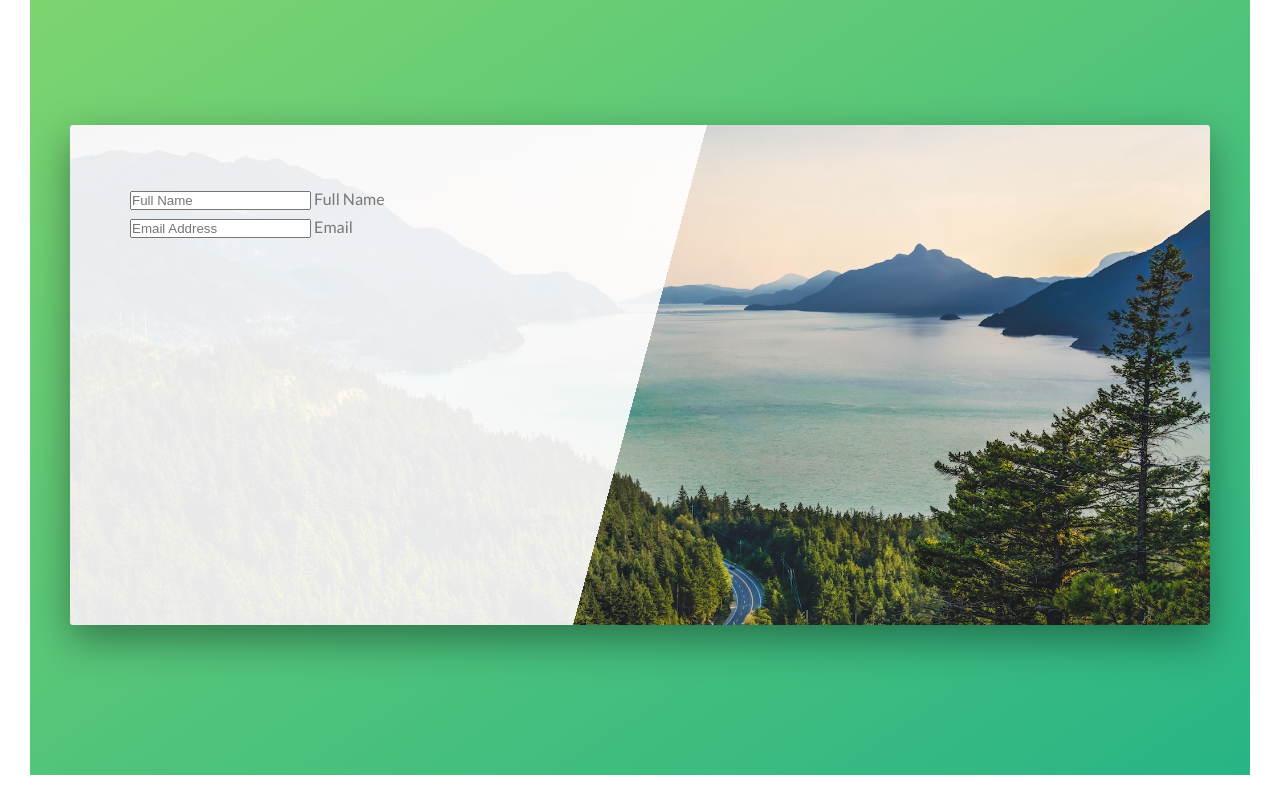
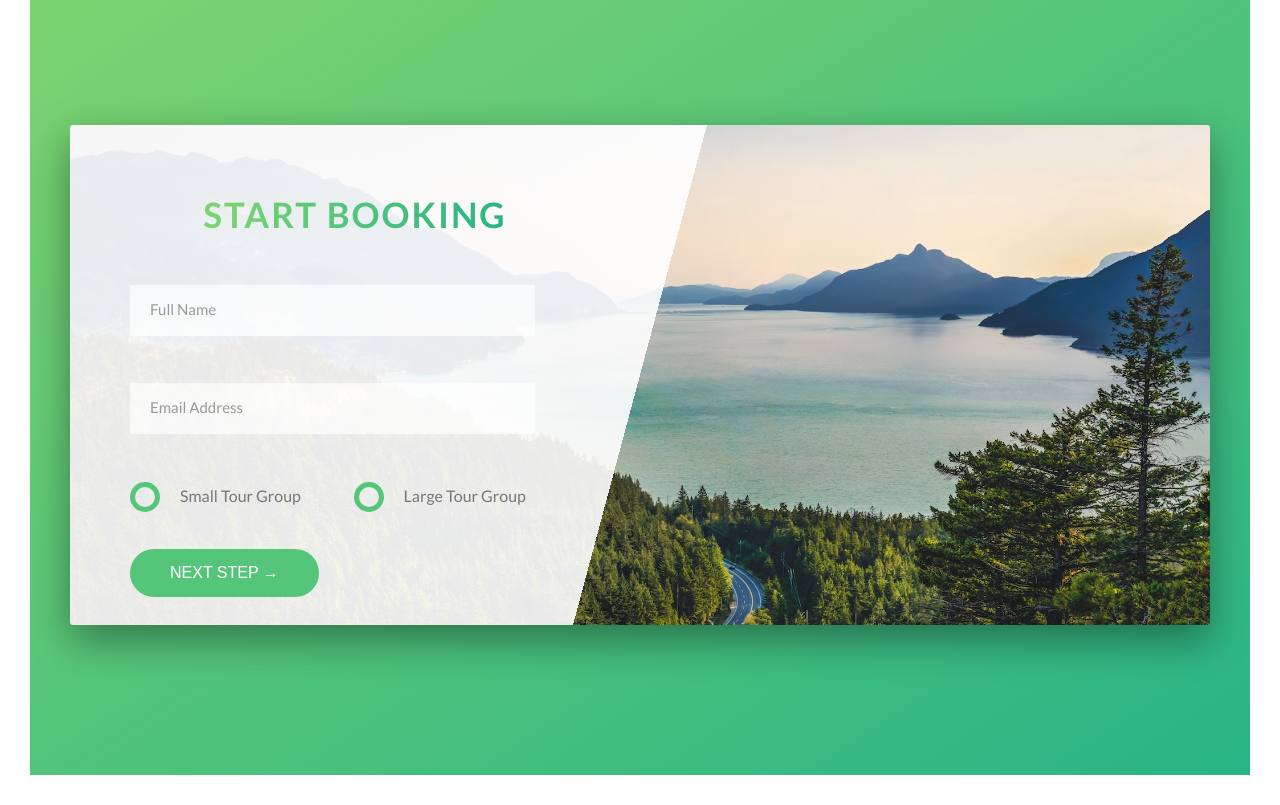
Before and after one commit to sinajamoly/nature_tour, a website: page index.html in a window 1280 px wide. Shown: the part 4660-5465 px from the top of the page. Drawn offline with Linux system fonts and the light colour scheme.

Commit message:
booking section finished

```diff
--- a/index.html
+++ b/index.html
@@ -305,6 +305,11 @@
                 <div class="row">
                     <div class="book">
                         <div class="book__form">
+                            <div class="u-center-text u-margin-bottom-medium">
+                                <h2 class="heading-secondary">
+                                    Start Booking
+                                </h2>
+                            </div>
                             <form action="#" class="form">
                                 <div class="form__group">
                                     <input type="text" class="form__input" placeholder="Full Name" id="name" required>
@@ -313,6 +318,27 @@
                                 <div class="form__group">
                                     <input type="email" class="form__input" placeholder="Email Address" id="email" required>
                                     <label for="email" class="form__label">Email</label>
+                                </div>
+                                <div class="form__group u-margin-bottom-medium">
+                                    <div class="form__radio-group">
+                                        <input type="radio" class="form__radio-input" id="small" name="size">
+                                        <label for="small" class="form__radio-label">
+                                            <span class="form__radio-button"></span>
+                                            Small Tour Group
+                                        </label>
+                                    </div>
+                                    <div class="form__radio-group">
+                                        <input type="radio" class="form__radio-input" id="large" name="size">
+                                        <label for="large" class="form__radio-label">
+                                            <span class="form__radio-button"></span>
+                                            Large Tour Group
+                                        </label>
+                                    </div>
+                                </div>
+                                <div class="form__group">
+                                    <button class="btn btn--green">
+                                        Next Step &rarr;
+                                    </button>
                                 </div>
                             </form>
                         </div>
--- a/sass/abstracts/_variables.scss
+++ b/sass/abstracts/_variables.scss
@@ -9,7 +9,7 @@
 $color-secondary-dark: #ff7730;
 $color-tertiary-light: #2998ff;
 $color-tertiary-dark: #5643fa;
-
+$color-grey-dark-2: #999;
 
 //GRID
 $grid-width:114rem;
--- a/sass/base/_utilities.scss
+++ b/sass/base/_utilities.scss
@@ -1,19 +1,19 @@
 .u-center-text{
-  text-align: center;
+  text-align: center !important;
 }
 .u-margin-bottom-big{
-  margin-bottom: 8rem;
+  margin-bottom: 8rem !important;
 }
 .u-margin-bottom-medium{
-  margin-bottom: 4rem;
+  margin-bottom: 4rem !important;
 }
 .u-margin-bottom-small{
-  margin-bottom: 1.5rem;
+  margin-bottom: 1.5rem !important;
 }
 .u-margin-top-big{
-  margin-top: 8rem;
+  margin-top: 8rem !important;
 }
 
 .u-margin-top-huge{
-  margin-top: 10rem;
+  margin-top: 10rem !important;
 }
--- a/sass/components/_button.scss
+++ b/sass/components/_button.scss
@@ -1,5 +1,6 @@
 
 .btn{
+  &,
   &:link,
   &:visited{
     text-transform: uppercase;
@@ -10,16 +11,23 @@
     transition: all 0.2s;
     position: relative;
     font-size: $default-font-size;
+
+    //changes for button
+
+    border:none;
+    cursor:pointer;
   }
-  &:hover{
-    transform: translateY(-3px);
+   &:hover{
+      transform: translateY(-3px);
     box-shadow: 0 1rem 2rem rgba($color-black,0.2);
     &::after{
       transform: scaleX(1.4) scaleY(1.6);
       opacity: 0;
     }
   }
-  &:active{
+  &:active,
+  &:focus{
+    outline: none;
     transform: translateY(-1px);
     box-shadow: 0 0.5rem 1rem rgba($color-black,0.2);
   }
--- /dev/null
+++ b/sass/components/_form.scss
@@ -0,0 +1,89 @@
+.form{
+  &__group:not(:last-child){
+    margin-bottom: 2rem;
+  }
+
+  &__input{
+    font-size: 1.5rem;
+    color:inherit;
+    font-family: inherit;
+    padding: 1.5rem 2rem;
+    border-radius: 2px;
+    background-color: rgba($color-white,.7);
+    border: none;
+    border-bottom: 3px solid transparent;
+    width:90%;
+    display: block;
+    transition: all 0.3s;
+    &::-webkit-input-placeholder{
+      color: $color-grey-dark-2;
+    }
+    &:focus{
+      outline: none;
+      box-shadow: 0 1rem  2rem rgba($color-black,.1);
+      border-bottom: 3px solid $color-primary;
+    }
+    &:focus:invalid{
+      border-bottom: 3px solid $color-secondary-dark;
+    }
+  }
+
+
+  &__label{
+    font-size: 1.2rem;
+    font-weight: 700;
+    margin-left: 2rem;
+    margin-top: 0.7rem;
+    display: block;
+    transition: all 0.8s;
+  }
+
+  &__input:placeholder-shown + &__label {
+    opacity: 0;
+    visibility: hidden;
+    transform: translateY(-4rem);
+  }
+
+  &__radio-group{
+    width: 49%;
+    display: inline-block;
+  }
+
+  &__radio-input{
+    display: none;
+  }
+  &__radio-label{
+    font-size:$default-font-size;
+    cursor: pointer;
+    position: relative;
+    padding-left: 5rem;
+  }
+  &__radio-button{
+    height: 3rem;
+    width: 3rem;
+    border: 5px solid $color-primary;
+    border-radius: 50%;
+    display: inline-block;
+    position: absolute;
+    left:0;
+    top:-.4rem;
+    &::after{
+      content:"";
+      display: block;
+      height: 1.3rem;
+      width:1.3rem;
+      border-radius: 50%;
+      position: absolute;
+      top:50%;
+      left: 50%;
+      transform: translate(-50%,-50%);
+      background-color: $color-primary;
+      opacity: 0;
+      transition: opacity 0.2s;
+    }
+  }
+
+  &__radio-input:checked ~ &__radio-label &__radio-button::after{
+    opacity: 1;
+  }
+}
--- a/sass/main.scss
+++ b/sass/main.scss
@@ -19,6 +19,7 @@
 @import "components/feature-box";
 @import "components/card";
 @import "components/story";
+@import "components/form";
 @import "components/bgvideo";
 
 //lAYOUTS
```
Also changed, not shown: css/style.css.
